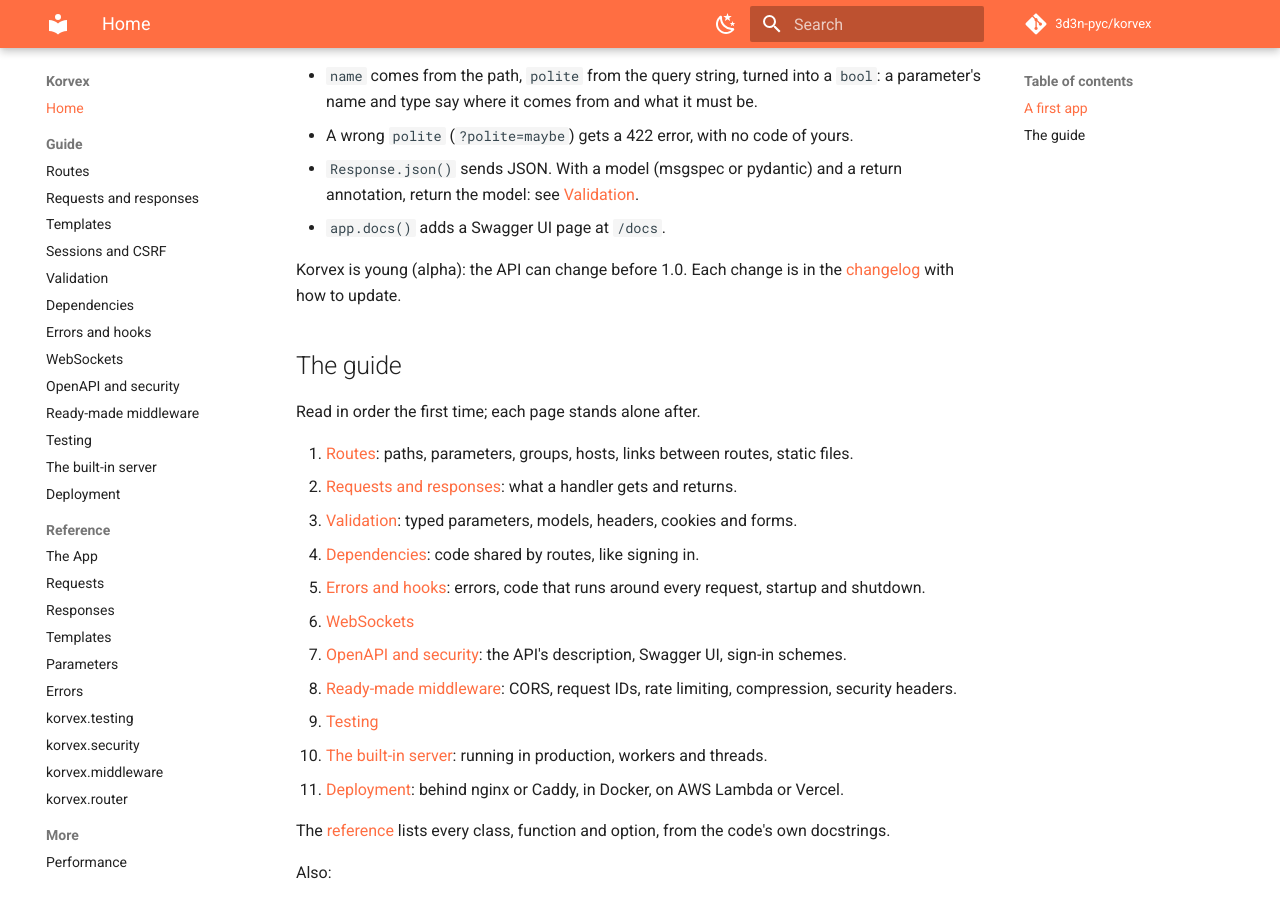
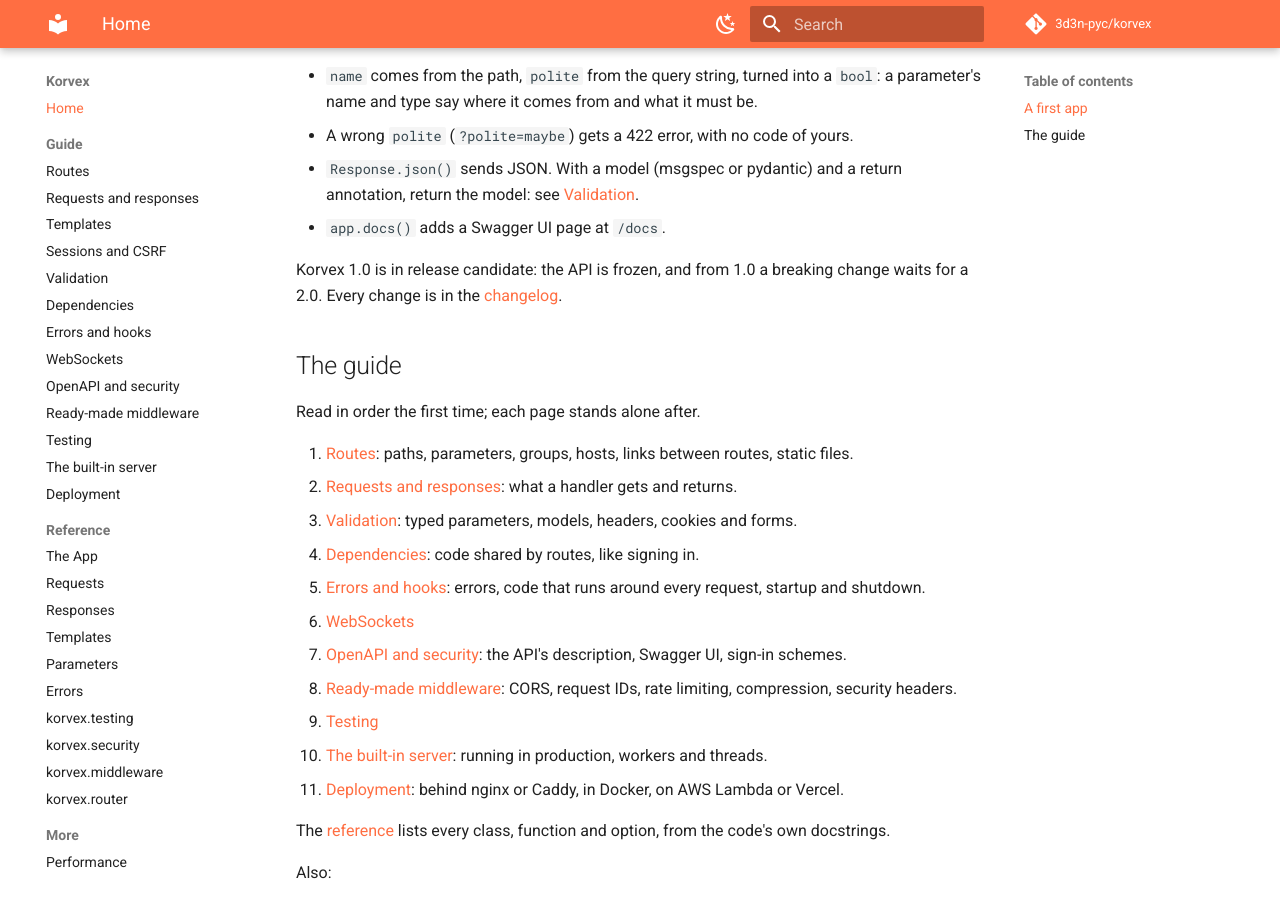
Before and after one commit to 3d3n-pyc/korvex, an MkDocs documentation site: the page built from docs/index.md, in a window 1280 px wide and 900 px high, scrolled down 647 px. Built offline with MkDocs 1.6.1 and Material for MkDocs 9.7.7, drawn with Linux system fonts in a browser that asks for light colours; comment, search, counter and statistics services are not loaded.

Commit message:
docs: roadmap, README and docs home describe 1.0.0rc1
"Where it stands" still said 0.15.0; the README and docs home still said
alpha. The PyPI classifier moves to Beta.

Co-Authored-By: Claude Opus 5.5 <noreply@anthropic.com>

```diff
--- a/docs/index.md
+++ b/docs/index.md
@@ -35,9 +35,8 @@ Run `python main.py`, then open <http://127.0.0.1:8000/hello/Ada?polite=true>.
   return annotation, return the model: see [Validation](validation.md).
 - `app.docs()` adds a Swagger UI page at `/docs`.
 
-Korvex is young (alpha): the API can change before 1.0. Each change is in
-the [changelog](https://github.com/3d3n-pyc/korvex/blob/main/CHANGELOG.md)
-with how to update.
+Korvex 1.0 is in release candidate: the API is frozen, and from 1.0 a
+breaking change waits for a 2.0. Every change is in the [changelog](https://github.com/3d3n-pyc/korvex/blob/main/CHANGELOG.md).
 
 ## The guide
 
--- a/pyproject.toml
+++ b/pyproject.toml
@@ -12,7 +12,7 @@ license = { text = "MIT" }
 authors = [{ name = "Maxime Lefevre" }]
 keywords = ["web", "framework", "asgi", "http", "server", "router", "rust", "openapi", "websocket", "free-threading"]
 classifiers = [
-    "Development Status :: 3 - Alpha",
+    "Development Status :: 4 - Beta",
     "Environment :: Web Environment",
     "Framework :: AsyncIO",
     "Intended Audience :: Developers",
```
Also changed, not shown: README.md (+2 -2 lines), ROADMAP.md (+7 -2 lines).
